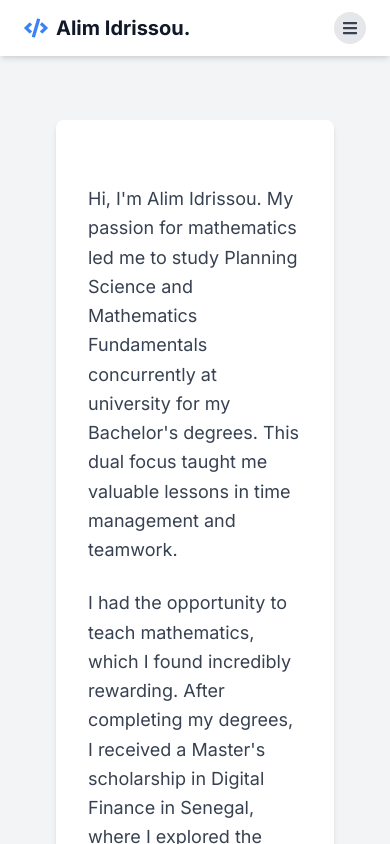
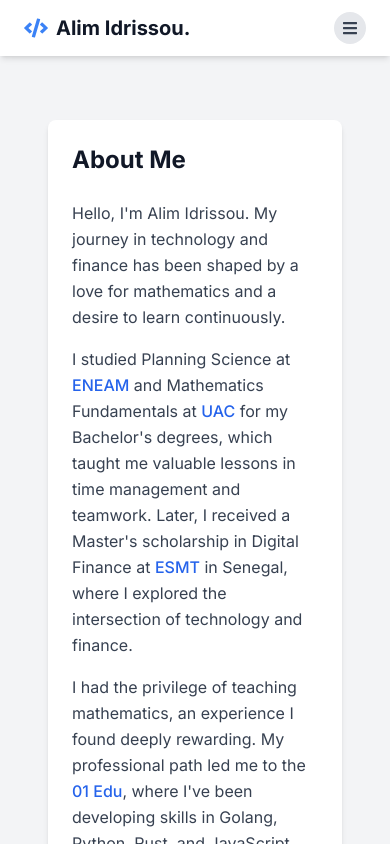
Before and after one commit to ialim0/openink, a Next.js app: page /bio in a window 390 px wide. Built offline with nearby package versions, Linux system fonts and the light colour scheme.

Commit message:
port_folio

```diff
--- a/src/app/bio/page.tsx
+++ b/src/app/bio/page.tsx
@@ -1,123 +1,83 @@
 "use client"
-import React from "react";
-import Image from "next/image";
-import Link from "next/link";
-import Head from "next/head";
-import { useDarkMode } from "@/context/DarkModeContext";
+
+import React from "react"
+import Image from "next/image"
+import { useDarkMode } from "@/context/DarkModeContext"
 
 const AboutPage: React.FC = () => {
-  const { darkMode } = useDarkMode();
+  const { darkMode } = useDarkMode()
 
   const styles = {
-    container: `max-w-4xl mx-auto p-8 rounded-lg shadow-md ${darkMode ? "bg-gray-800 text-gray-100" : "bg-white text-gray-900"
-      }`,
-    text: `text-lg mb-4 leading-relaxed ${darkMode ? "text-gray-300" : "text-gray-700"
-      }`,
-    heading: `text-3xl font-bold mb-6 ${darkMode ? "text-gray-100" : "text-gray-900"
-      }`,
-    subheading: `text-2xl font-semibold mb-4 ${darkMode ? "text-gray-200" : "text-gray-800"
-      }`,
-    link: `inline-flex items-center ${darkMode ? "text-blue-400 hover:text-blue-300" : "text-blue-600 hover:text-blue-800"
-      } font-semibold transition-colors duration-300`,
-    imageContainer: "flex justify-center items-center mb-4",
-  };
+    container: `max-w-3xl mx-auto p-6 rounded-lg shadow-md ${darkMode ? "bg-gray-800 text-gray-100" : "bg-white text-gray-900"}`,
+    text: `text-base mb-4 leading-relaxed ${darkMode ? "text-gray-300" : "text-gray-700"}`,
+    heading: `text-2xl font-bold mb-6 ${darkMode ? "text-gray-100" : "text-gray-900"}`,
+    link: `inline-flex items-center ${darkMode ? "text-blue-400 hover:text-blue-300" : "text-blue-600 hover:text-blue-800"} font-medium transition-colors duration-300`,
+  }
 
-  const Biography = () => (
-    <section className="mt-8 max-w-3xl mx-auto">
-      <article className="space-y-6">
-        <p className={styles.text}>
-          Hi, I'm Alim Idrissou. My passion for mathematics led me to study Planning Science and Mathematics Fundamentals concurrently at university for my Bachelor's degrees. This dual focus taught me valuable lessons in time management and teamwork.
-        </p>
+  const ExternalLink: React.FC<{ href: string; children: React.ReactNode }> = ({ href, children }) => (
+    <a href={href} target="_blank" rel="noopener noreferrer" className={styles.link}>
+      {children}
+    </a>
+  )
 
+  return (
+    <div className={`px-4 py-8 ${darkMode ? "bg-gray-900" : "bg-gray-100"} min-h-screen`}>
+      <div className={styles.container}>
+        <h1 className={styles.heading}>About Me</h1>
 
         <p className={styles.text}>
-          I had the opportunity to teach mathematics, which I found incredibly rewarding. After completing my degrees, I received a Master's scholarship in Digital Finance in Senegal, where I explored the practical applications of technology in finance.
+          Hello, I'm Alim Idrissou. My journey in technology and finance has been shaped by a love for mathematics and a desire to learn continuously.
         </p>
 
         <p className={styles.text}>
-          My career took a significant turn when I joined the <a href="https://01-edu.org/" target="_blank" rel="noopener noreferrer" className={styles.link}>01 Edu System</a>, where I developed proficiency in Golang, Python, Rust, and JavaScript.
-        </p>
-        <p className={styles.text}>
-          I've had the chance to work on projects with teams from the US, France, and Australia as remote engineers . While I'm still learning, this experience has introduced me to different aspects of AI, from basic machine learning concepts to how AI integrates with other systems.
-        </p>
-        <p className={styles.text}>
-          These projects have been challenging but rewarding. They've pushed me to improve my technical skills and taught me how to communicate better with people from different backgrounds. I'm grateful for these opportunities and am excited to continue learning and growing in this field.
+
+        I studied Planning Science at <ExternalLink href="https://eneam.uac.bj/">ENEAM</ExternalLink> and Mathematics Fundamentals at <ExternalLink href="https://uac.bj">UAC</ExternalLink> for my Bachelor's degrees, which taught me valuable lessons in time management and teamwork.  Later, I received a Master's scholarship in Digital Finance at <ExternalLink href="https://www.esmt.sn/">ESMT</ExternalLink> in Senegal, where I explored the intersection of technology and finance.
                   </p>
 
+        <p className={styles.text}>
+        I had the privilege of teaching mathematics, an experience I found deeply rewarding. My professional path led me to the <ExternalLink href="https://01-edu.org/">01 Edu</ExternalLink>, where I've been developing skills in Golang, Python, Rust, and JavaScript. I've had the opportunity to work on projects with teams from various countries as remote engineer, introducing me to different aspects of AI and improving my communication skills across cultures.
+        </p>
 
         <p className={styles.text}>
           Since 2022, I've been volunteering with two projects:
         </p>
-
         <ul className="list-disc pl-6 space-y-2 mb-4">
           <li className={styles.text}>
-            <a href="https://e-smartraining.org/en/" target="_blank" rel="noopener noreferrer" className={styles.link}>E-smart training</a>: Applying technology to solve real-world problems and facilitate learning.
+            <ExternalLink href="https://e-smartraining.org/en/">E-smart training</ExternalLink>: Applying technology to real-world problems and learning.
           </li>
           <li className={styles.text}>
-            <a href="https://rjbdbenindiaspo.com/" target="_blank" rel="noopener noreferrer" className={styles.link}>RJBD</a>: Supporting initiatives for the Beninese diaspora community.
+            <ExternalLink href="https://rjbdbenindiaspo.com/">RJBD</ExternalLink>: Supporting the Beninese diaspora community.
           </li>
         </ul>
 
-
         <p className={styles.text}>
-          I enjoy running, playing football and basketball, and playing strategic video games like PES and FIFA. I am committed to continuous learning and eager to contribute to innovative projects.
+          Outside of work, I enjoy running, playing football and basketball, and strategic video games. I'm a native speaker of <ExternalLink href="https://foodoabee.com/en/linguistics/an-overview-of-foodo-2009">Foodo</ExternalLink> and French, and I'm also fluent in <ExternalLink href="https://en.wikipedia.org/wiki/Dendi_language">Dendi</ExternalLink> and <ExternalLink href="https://en.wikipedia.org/wiki/Fon_language">Fon</ExternalLink>.
         </p>
 
+        <div className="mt-8">
           <p className={styles.text}>
-          While English isn't my first language, I'm a native speaker of <a href="https://foodoabee.com/en/linguistics/an-overview-of-foodo-2009" target="_blank" rel="noopener noreferrer" className={styles.link}>Foodo</a> and French. I'm also fluent in African languages such as <a href="https://en.wikipedia.org/wiki/Dendi_language" target="_blank" rel="noopener noreferrer" className={styles.link}>Dendi</a> and <a href="https://en.wikipedia.org/wiki/Fon_language" target="_blank" rel="noopener noreferrer" className={styles.link}>Fon</a>, with some knowledge of <a href="https://en.wikipedia.org/wiki/Wolof_language" target="_blank" rel="noopener noreferrer" className={styles.link}>Wolof</a>.
+            Here's a moment from 2022 that captures a personal practice important to me:
           </p>
-      </article>
-    </section>
-  );
-
-
-  const PersonalInterests = () => (
-    <section className="mt-12">
-      <p className={styles.text}>
-        I also enjoy engaging in activities that help me relax and rejuvenate, such as praying or reading. Here is a moment of reflection from 2022:
-      </p>
-      <div className="grid grid-cols-1 sm:grid-cols-2 gap-4 mt-6">
-        <ImageWithCaption src="/images/alim_praying.png" alt="Alim praying" caption="A moment of reflection" />
-      </div>
-    </section>
-  );
-
-  const ImageWithCaption = ({ src, alt, caption }: { src: string; alt: string; caption: string }) => (
-    <figure className={styles.imageContainer}>
+          <figure className="flex flex-col items-center mt-4">
             <Image
-        src={src}
-        alt={alt}
+              src="/images/alim_praying.png"
+              alt="A moment of reflection"
               width={300}
               height={200}
               className="rounded-lg shadow-md"
-        priority
             />
-      <figcaption className="text-center mt-2 text-sm text-gray-500">{caption}</figcaption>
+            <figcaption className="text-center mt-2 text-sm text-gray-500">A moment of reflection</figcaption>
           </figure>
-  );
+        </div>
 
-  return (
-    <>
-      <Head>
-        <title>Alim Idrissou - Biography</title>
-        <meta
-          name="description"
-          content="Learn about Alim Idrissou's journey, expertise, and passions beyond coding."
-        />
-      </Head>
-      <div className={`px-6 py-8 ${darkMode ? "bg-gray-900" : "bg-gray-100"} min-h-screen`}>
-        <div className={styles.container}>
-          <Biography />
-          <PersonalInterests />
-          <footer className="mt-12 pt-4 border-t border-gray-300">
+        <footer className="mt-8 pt-4 border-t border-gray-300">
           <p className={`${styles.text} text-sm italic`}>
             Note: My legal name is Alimoudine Idrissou.
           </p>
         </footer>
       </div>
     </div>
-    </>
-  );
-};
+  )
+}
 
-export default AboutPage;
+export default AboutPage
```
Lines whose indentation alone changed are shown as unchanged.
